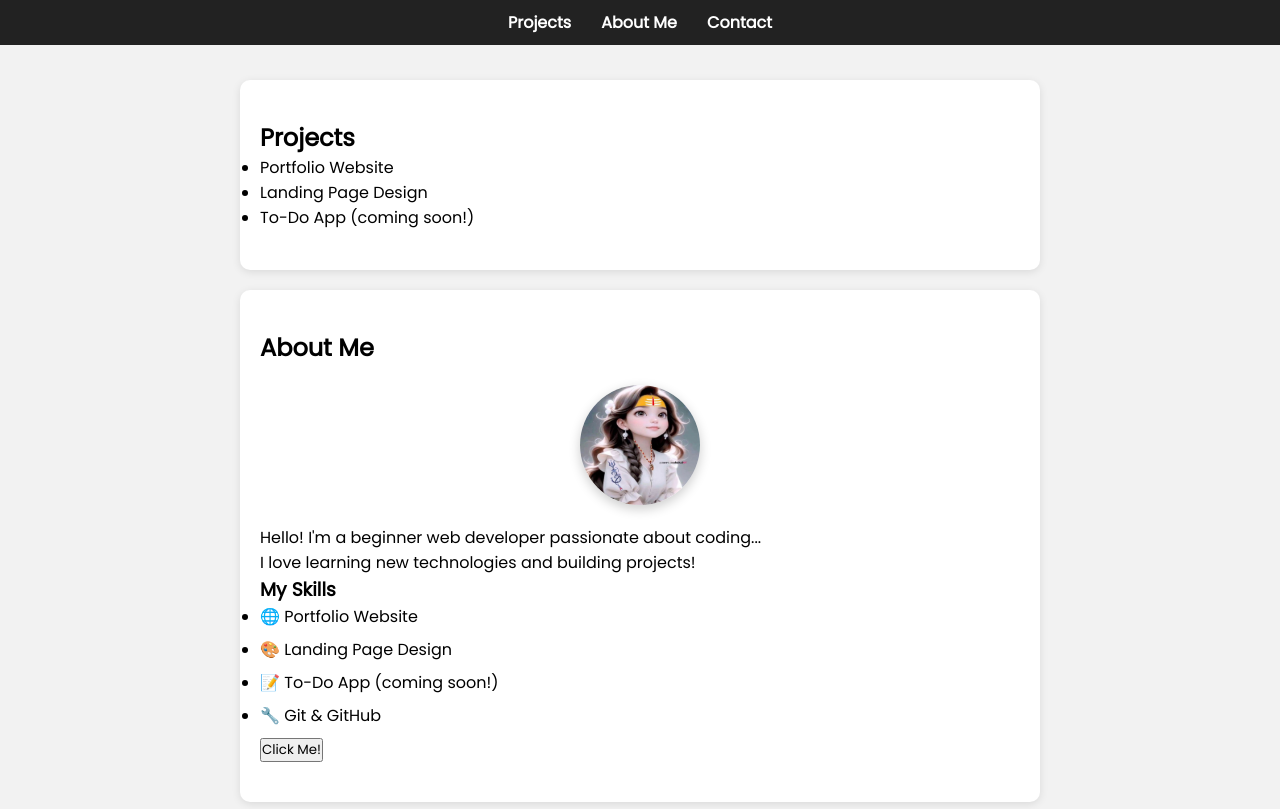
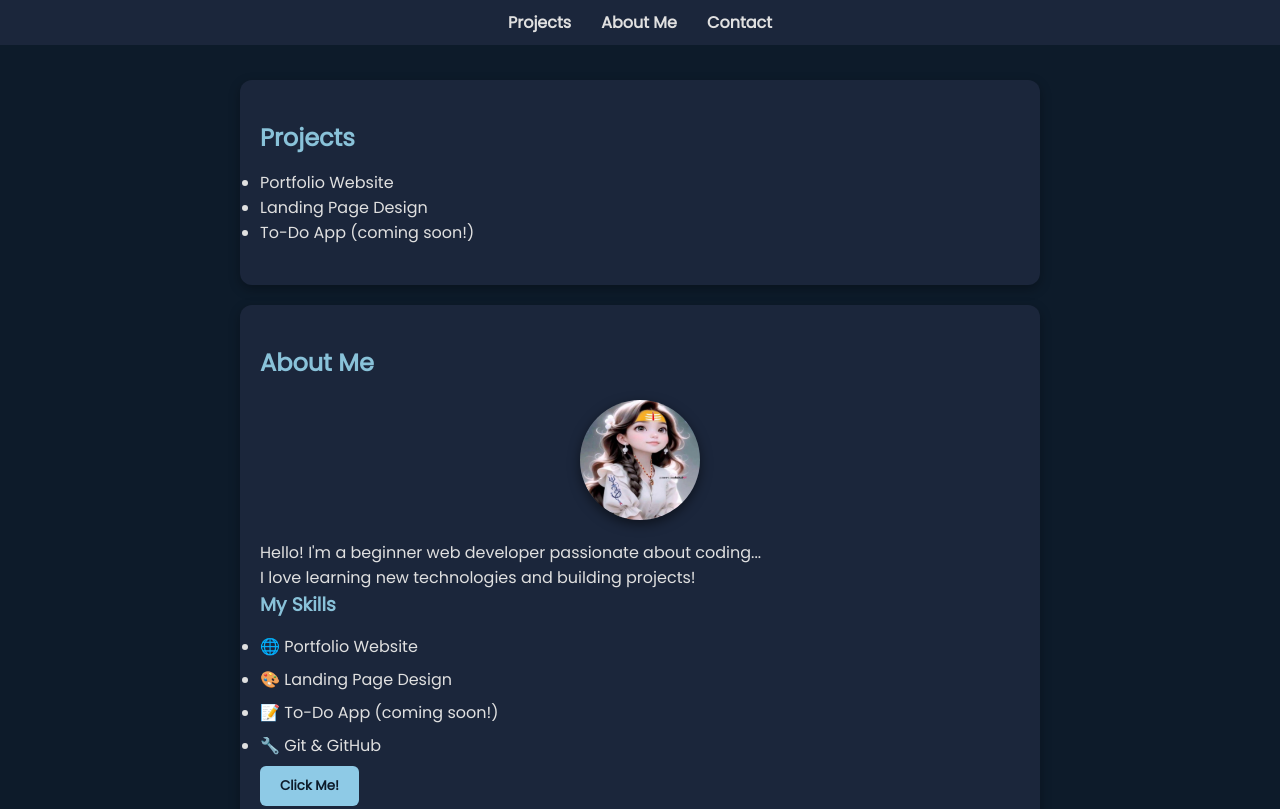
Before and after one commit to Anaya0909/my-portfolio, a plain HTML site: page index.html in a window 1280 px wide. Shown: the top 809 px of the page. Drawn offline with Linux system fonts and the light colour scheme.

Commit message:
Update index.html

```diff
--- a/index.html
+++ b/index.html
@@ -16,12 +16,13 @@
     }
 
     body {
-      background-color: #f2f2f2;
-      padding-top: 60px; /* space for fixed navbar */
+      background-color: #0d1b2a; /* Midnight Blue */
+      color: #e0e0e0;
+      padding-top: 60px;
     }
 
     nav {
-      background-color: #222;
+      background-color: #1b263b;
       padding: 10px 20px;
       position: fixed;
       top: 0;
@@ -38,21 +39,27 @@
 
     nav ul li a {
       text-decoration: none;
-      color: white;
+      color: #e0e0e0;
       font-weight: bold;
+      transition: color 0.3s;
     }
 
     nav ul li a:hover {
-      color: #ffcc00;
+      color: #8ecae6; /* Neon Blue */
     }
 
     section {
       padding: 40px 20px;
-      background-color: white;
+      background-color: #1b263b;
       margin: 20px auto;
       max-width: 800px;
-      border-radius: 10px;
-      box-shadow: 0 2px 8px rgba(0, 0, 0, 0.1);
+      border-radius: 12px;
+      box-shadow: 0 4px 12px rgba(0, 0, 0, 0.3);
+    }
+
+    h2, h3 {
+      color: #89c2d9; /* Light Cyan */
+      margin-bottom: 15px;
     }
 
     .profile-pic {
@@ -61,7 +68,7 @@
       border-radius: 50%;
       display: block;
       margin: 20px auto;
-      box-shadow: 0 4px 12px rgba(0, 0, 0, 0.2);
+      box-shadow: 0 4px 12px rgba(0, 0, 0, 0.5);
     }
 
     .skills li {
@@ -71,15 +78,36 @@
     footer {
       text-align: center;
       padding: 20px;
-      margin-top: 20px;
+      color: #ccc;
     }
 
-    /* Smooth scroll */
+    button {
+      background-color: #8ecae6;
+      border: none;
+      padding: 10px 20px;
+      border-radius: 6px;
+      color: #0d1b2a;
+      font-weight: bold;
+      cursor: pointer;
+      transition: background-color 0.3s;
+    }
+
+    button:hover {
+      background-color: #219ebc;
+    }
+
+    a {
+      color: #aad8d3;
+    }
+
+    a:hover {
+      color: #8ecae6;
+    }
+
     html {
       scroll-behavior: smooth;
     }
 
-    /* Responsive Design */
     @media (max-width: 600px) {
       nav ul {
         flex-direction: column;
@@ -138,22 +166,18 @@
     </ul>
 
     <button type="button" onclick="showMessage()">Click Me!</button>
-    <p id="about-message" style="display: none; color: green; margin-top: 10px;">
+    <p id="about-message" style="display: none; color: #90ee90; margin-top: 10px;">
       Thank you for clicking! 😊
     </p>
   </section>
 
-
-
+  <!-- Contact Section -->
   <section id="contact">
-  <h2>Contact</h2>
-  <p>Email: <a href="mailto:anayasharma.dev123@gmail.com">anayasharma.dev123@gmail.com</a></p>
-  <p>GitHub: <a href="https://github.com/yourusername" target="_blank">github.com/yourusername</a></p>
-  <p>LinkedIn: <a href="https://linkedin.com/in/yourprofile" target="_blank">linkedin.com/in/yourprofile</a></p>
-</section>
-
-
-
+    <h2>Contact</h2>
+    <p>Email: <a href="mailto:anayasharma.dev123@gmail.com">anayasharma.dev123@gmail.com</a></p>
+    <p>GitHub: <a href="https://github.com/yourusername" target="_blank">github.com/yourusername</a></p>
+    <p>LinkedIn: <a href="https://linkedin.com/in/yourprofile" target="_blank">linkedin.com/in/yourprofile</a></p>
+  </section>
 
   <!-- Footer -->
   <footer>
```
